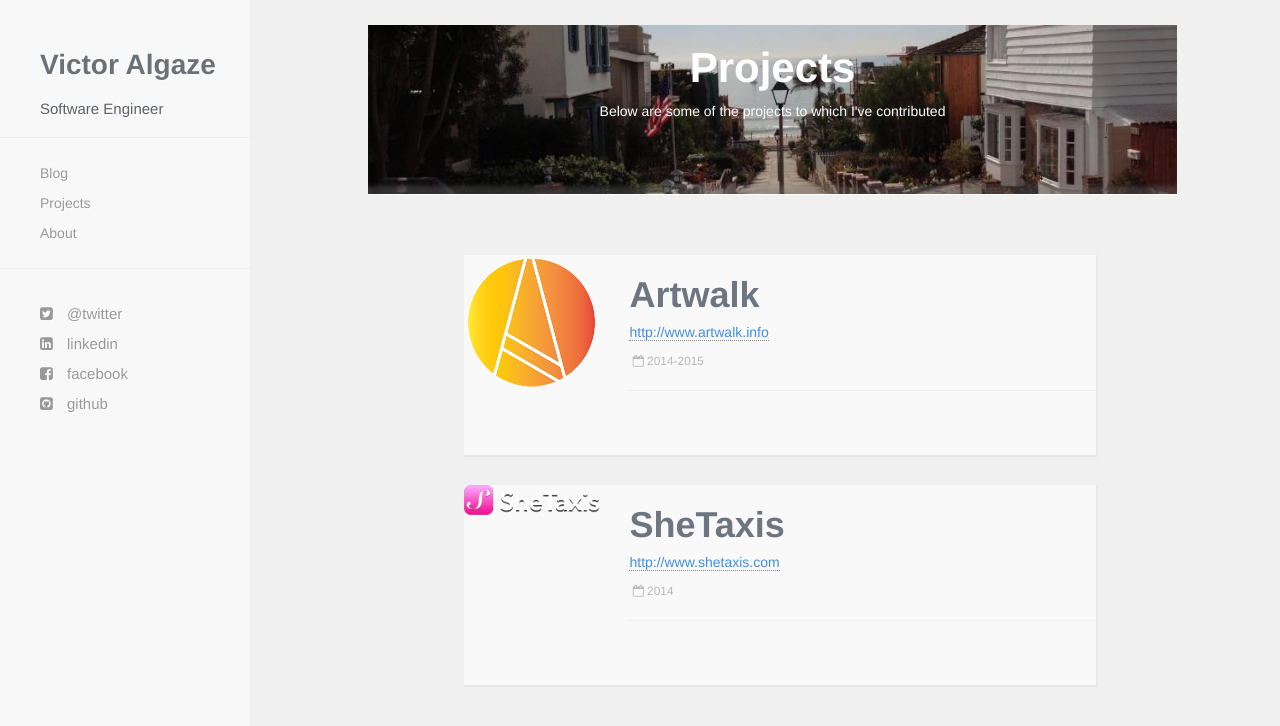
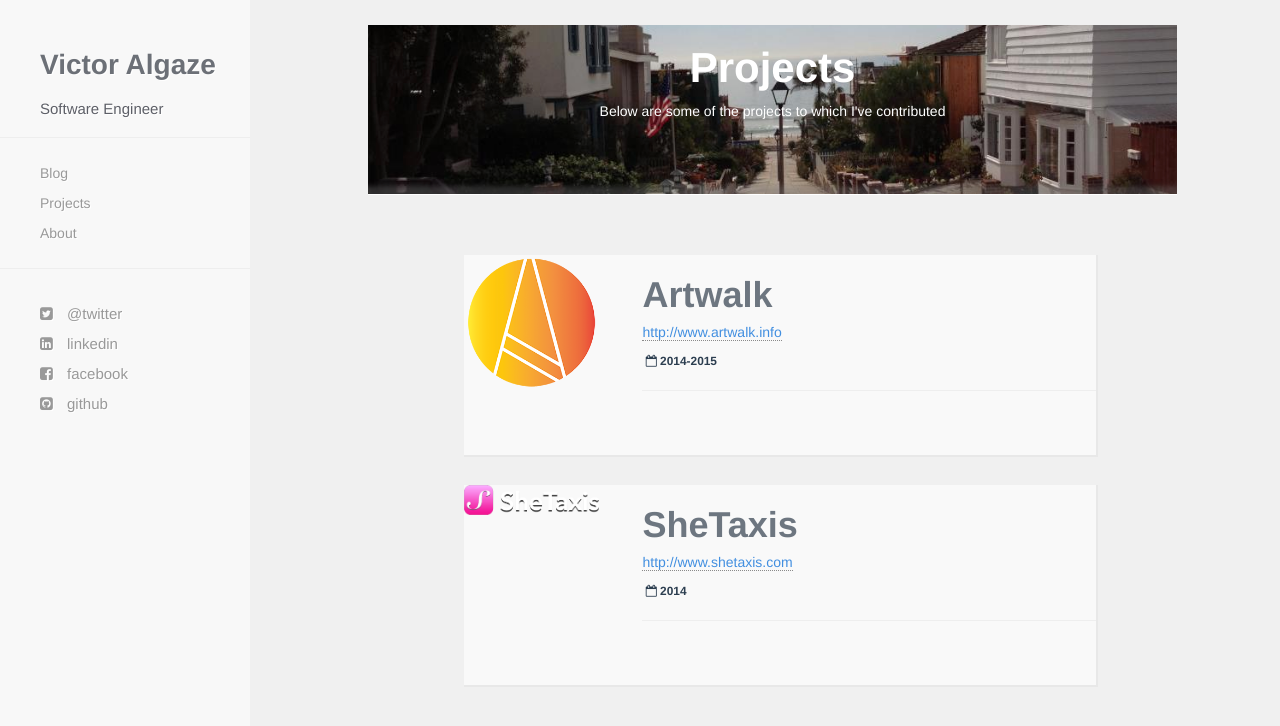
Before and after one commit to valgaze/valgaze.github.io, a Jekyll site: the page built from projects.html, in a window 1280 px wide. Shown: the top 726 px of the page. Built offline with Jekyll 4.4.1, drawn with Linux system fonts in a browser that asks for light colours; nearby versions of some CDN libraries; Markdown is read by kramdown in place of the engine named in the settings.

Commit message:
(fix) CSS tweaks for projects page

```diff
--- a/css/hc.css
+++ b/css/hc.css
@@ -9,6 +9,9 @@ body
 
 }
 
+div.col-md-3.project-image > i{
+  font-size: 19em
+}
 h1,h2,h3,h4,h5,h6
 {
   font-family:"Helvetica Neue", helvetica, "Open Sans", sans-serif;
@@ -38,8 +41,7 @@ h1 a:hover,h2 a:hover,h3 a:hover,h4 a:hover
 
 p
 {
-  font-family:"Helvetica Neue", helvetica, "Open Sans", sans-serif;
-  font-weight:200
+  font-weight:600
 }
 
 .posts
@@ -211,10 +213,6 @@ blockquote
   background:#f3f3f7
 }
 
-ul,ol
-{
-  font-weight:lighter
-}
 
 pre
 {
@@ -372,8 +370,7 @@ pre
 
 .meta
 {
-  text-shadow:1px 1px #fff;
-  color:#b6b6b6
+
 }
 
 img
@@ -525,7 +522,7 @@ time
 
 .project-post
 {
-  cursor:pointer
+  padding-left: 2em;
 }
 
 .project-post h4
```
